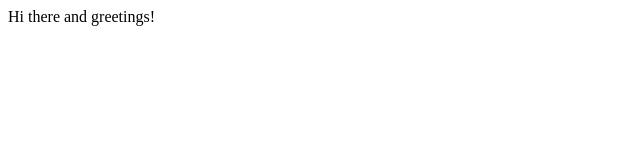
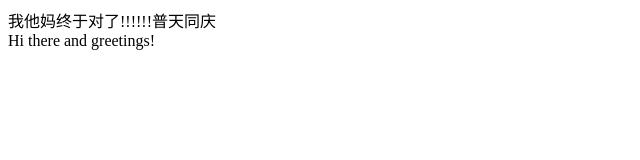
Before and after one commit to homobulla/webpack, a website built with webpack: page public/index.html in a window 1280 px wide. Shown: the whole page, without its empty margins (0-640 px from the left). Built offline with nearby package versions, Linux system fonts and the light colour scheme.

Commit message:
webpack-dev-server

```diff
--- a/package.json
+++ b/package.json
@@ -10,7 +10,7 @@
   "author": "homo",
   "license": "ISC",
   "devDependencies": {
-    "webpack": "3.10.0",
+    "webpack": "4.8.1",
     "webpack-cli": "^2.1.3",
     "webpack-dev-server": "^3.1.4"
   },
--- a/public/index.html
+++ b/public/index.html
@@ -8,6 +8,7 @@
 </head>
 <body>
     <div id="root">
+        我他妈终于对了!!!!!!普天同庆
     </div>
     <script src="./bundle.js"></script>
 </body>
--- a/webpack.config.js
+++ b/webpack.config.js
@@ -1,4 +1,5 @@
 module.exports = {
+    mode: 'development',
     devtool: 'eval-source-map',
 
     entry:  __dirname + "/app/main.js",
```
